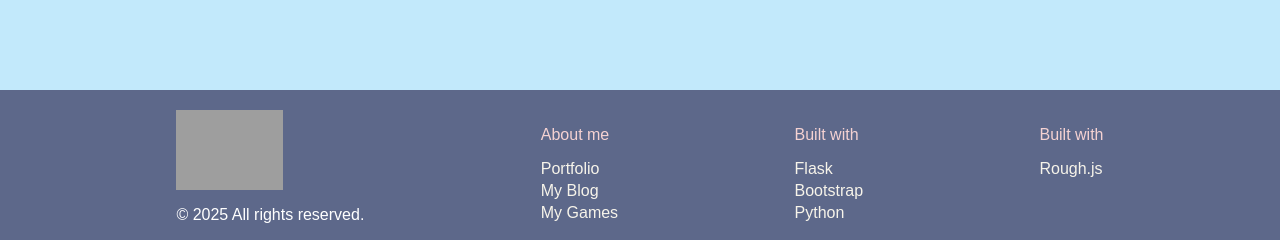
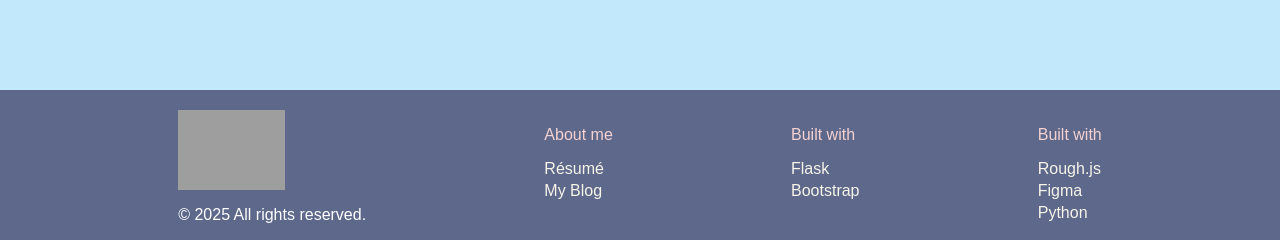
Before and after one commit to vicmoon/Python_JustDidIt, a Flask app: page / in a window 1280 px wide. Shown: the part 2380-2620 px from the top of the page. Run offline with Flask 3, Linux system fonts and the light colour scheme; some libraries are stand-ins or nearby versions; some web fonts are replaced; grey boxes are pictures that could not be loaded.

Commit message:
update  footer

```diff
--- a/templates/_footer.html
+++ b/templates/_footer.html
@@ -15,12 +15,12 @@
       <p class="column-title">About me</p>
       <ul class="link-list">
         <li>
-          <a href="#" target="_blank">Portfolio</a>
+          <a href="storytelling-cv-production.up.railway.app" target="_blank">Résumé</a>
         </li>
         <li>
-          <a href="https://getbootstrap.com/" target="_blank">My Blog</a>
+          <a href="https://www.bitsandscribbles.com/" target="_blank">My Blog</a>
         </li>
-        <li><a href="https://www.python.org/" target="_blank">My Games</a></li>
+        <!-- <li><a href="https://www.python.org/" target="_blank">My Games</a></li> -->
       </ul>
     </div>
 
@@ -33,7 +33,7 @@
         <li>
           <a href="https://getbootstrap.com/" target="_blank">Bootstrap</a>
         </li>
-        <li><a href="https://www.python.org/" target="_blank">Python</a></li>
+        <!-- <li><a href="https://www.python.org/" target="_blank">Python</a></li> -->
       </ul>
     </div>
     <div class="footer-links">
@@ -43,9 +43,9 @@
           <a href="https://roughjs.com/" target="_blank">Rough.js</a>
         </li>
         <li>
-          <!-- <a href="https://getbootstrap.com/" target="_blank">Bootstrap</a>
+          <a href="https://www.figma.com/" target="_blank">Figma</a>
         </li>
-        <li><a href="https://www.python.org/" target="_blank">Python</a></li> -->
+        <li><a href="https://www.python.org/" target="_blank">Python</a></li>
         </li>
       </ul>
     </div>
```
